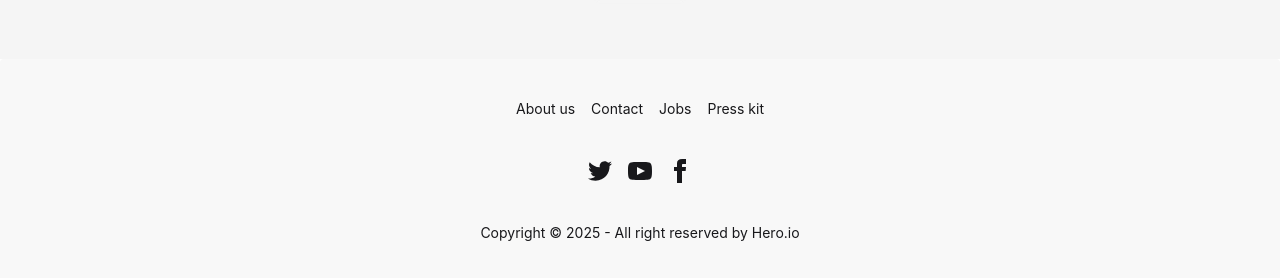
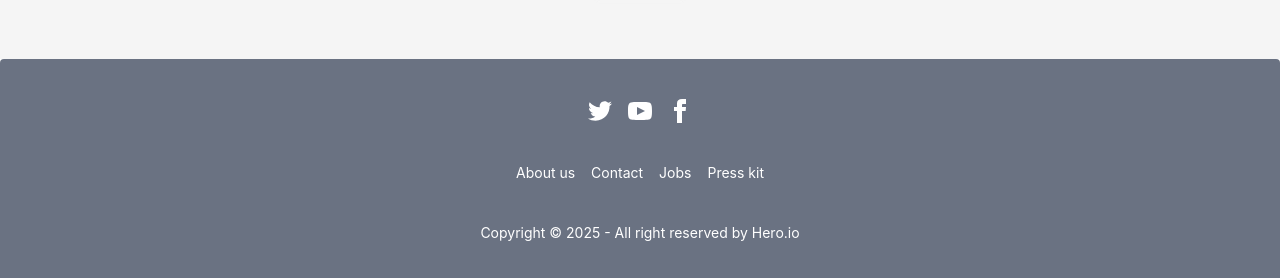
Before and after one commit to Rumon-Ghosh/assignment-08, a React (Vite) app: page / in a window 1280 px wide. Shown: the part 2153-2431 px from the top of the page. Built offline with nearby package versions, Linux system fonts and the light colour scheme.

Commit message:
added the style of footer

```diff
--- a/src/assets/Components/Footer.jsx
+++ b/src/assets/Components/Footer.jsx
@@ -2,13 +2,7 @@ import React from "react";
 
 const Footer = () => {
   return (
-    <footer className="footer footer-horizontal footer-center bg-base-200 text-base-content rounded p-10">
-      <nav className="grid grid-flow-col gap-4">
-        <a className="link link-hover">About us</a>
-        <a className="link link-hover">Contact</a>
-        <a className="link link-hover">Jobs</a>
-        <a className="link link-hover">Press kit</a>
-      </nav>
+    <footer className="footer footer-horizontal footer-center bg-gray-500 rounded text-white p-10">
       <nav>
         <div className="grid grid-flow-col gap-4">
           <a>
@@ -46,6 +40,12 @@ const Footer = () => {
           </a>
         </div>
       </nav>
+      <nav className="grid grid-flow-col gap-4">
+        <a className="link link-hover">About us</a>
+        <a className="link link-hover">Contact</a>
+        <a className="link link-hover">Jobs</a>
+        <a className="link link-hover">Press kit</a>
+      </nav>
       <aside>
         <p>
           Copyright © {new Date().getFullYear()} - All right reserved by Hero.io
```
